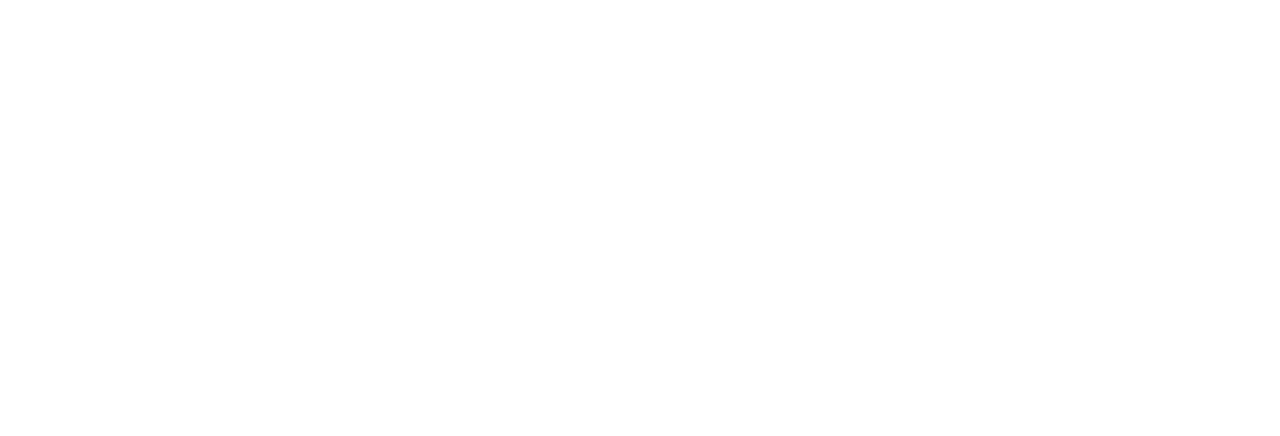
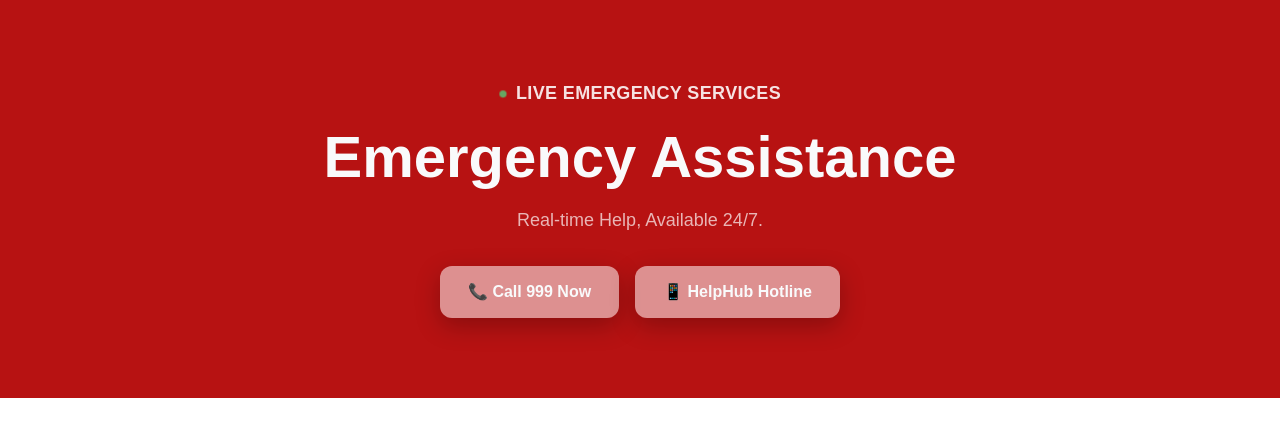
Before and after one commit to priyasbarua12/IP-project, a plain HTML site: page src/emergency.html in a window 1280 px wide. Drawn offline with Linux system fonts and the light colour scheme.

Commit message:
work in progress

```diff
--- a/src/emergency.html
+++ b/src/emergency.html
@@ -6,4 +6,26 @@
     <title>Emergency</title>
 <link rel="stylesheet" href="style.css">
 </head>
-<body></body>
+<body>
+    <section class="emergency">
+    <div class="emergency-content">
+        <div class="live">
+            <span class="pulse-dot"></span>
+            Live Emergency Services
+        </div>
+        <h1> Emergency Assistance</h1>
+        <p>Real-time Help, Available 24/7.</p>
+        <div class="emergency-buttons">
+            <a href="call 999" class="emergency-call-button">
+                 📞 Call 999 Now
+            </a>
+             <a href="tel:16247" class="emergency-hotline-button">
+                    📱 HelpHub Hotline
+             </a>
+        </div>
+    </div>
+    </section>
+
+
+</body>
+</html>
--- a/src/style.css
+++ b/src/style.css
@@ -287,7 +287,7 @@ color: black;
 .section-heading p{
     max-width: 620px;
     margin: 12 auto 0;
-    color:var(--grey-500);
+    color:var(--gray-500);
 }
 .services-grid{
     display: grid;
@@ -333,7 +333,7 @@ color: black;
 }
 .sevice-card p{
     margin-top: 8px;
-    color: var(--grey-500);
+    color: var(--gray-500);
     font-size: 14px;
 }
 .service-card strong{
@@ -479,7 +479,7 @@ letter-spacing: .06em;
     margin-bottom: 4px;
 }
     .feature p{
-        color: var(--grey-500);
+        color: var(--gray-500);
         font-size: 14px;
         }
 .why-image-wrap{
@@ -550,3 +550,79 @@ letter-spacing: .06em;
 .final-cta .btn { padding: 16px 32px; margin: 0 4px; font-weight: 800; }
 .cta-white { background: white; color: var(--green-700); }
 .cta-outline { border: 2px solid rgba(255,255,255,.4); color: white; }
+
+/*-------------emergency--------------*/
+
+.emergency {
+    background:var(--red);
+
+    color: var(--gray-50);
+    padding: 80px 20px;
+    text-align: center;
+}
+
+
+.emergency-content {
+    margin: auto;
+    max-width: 850px;
+}
+.live{
+    display: inline-flex;
+    align-items: center;
+    gap: 9px;
+    margin-bottom: 18px;
+    font-size: 18px;
+font-weight: 700;
+letter-spacing: 0.01cm;
+text-transform: uppercase;
+color: #ffffffe0;
+}
+
+.emergency-content h1{
+    font-size:clamp(38px, 6vw, 58px);
+    line-height: 1.1;
+    font-weight: 800;
+    margin-bottom: 18px;
+}
+
+.emergency-content p{
+    max-width: 650px;
+    margin: 0 auto 32px;
+    color: #ffffffb0;
+    font-size: 18px;
+}
+
+.emergency-buttons{
+    display: flex;
+    justify-content: center;
+    gap: 16px;
+}
+
+.emergency-call-button,
+.emergency-hotline-button{
+  display: border-box;
+    align-items: center;
+    justify-content: center;
+    gap: 9px;
+
+    min-height: 52px;
+    padding: 14px 28px;
+
+    border-radius: 12px;
+
+    font-size: 16px;
+    font-weight: 700;
+
+    transition:
+        transform 0.2s ease,
+        background-color 0.2s ease,
+        box-shadow 0.2s ease;
+        background: rgba(255, 255, 255, 0.534);
+        box-shadow: 0 8px 24px rgba(0,0,0,.25);
+}
+
+
+.emergency-call-button:hover,
+.emergency-hotline-button:hover{
+      transform: translateY(-2px);
+}
```
